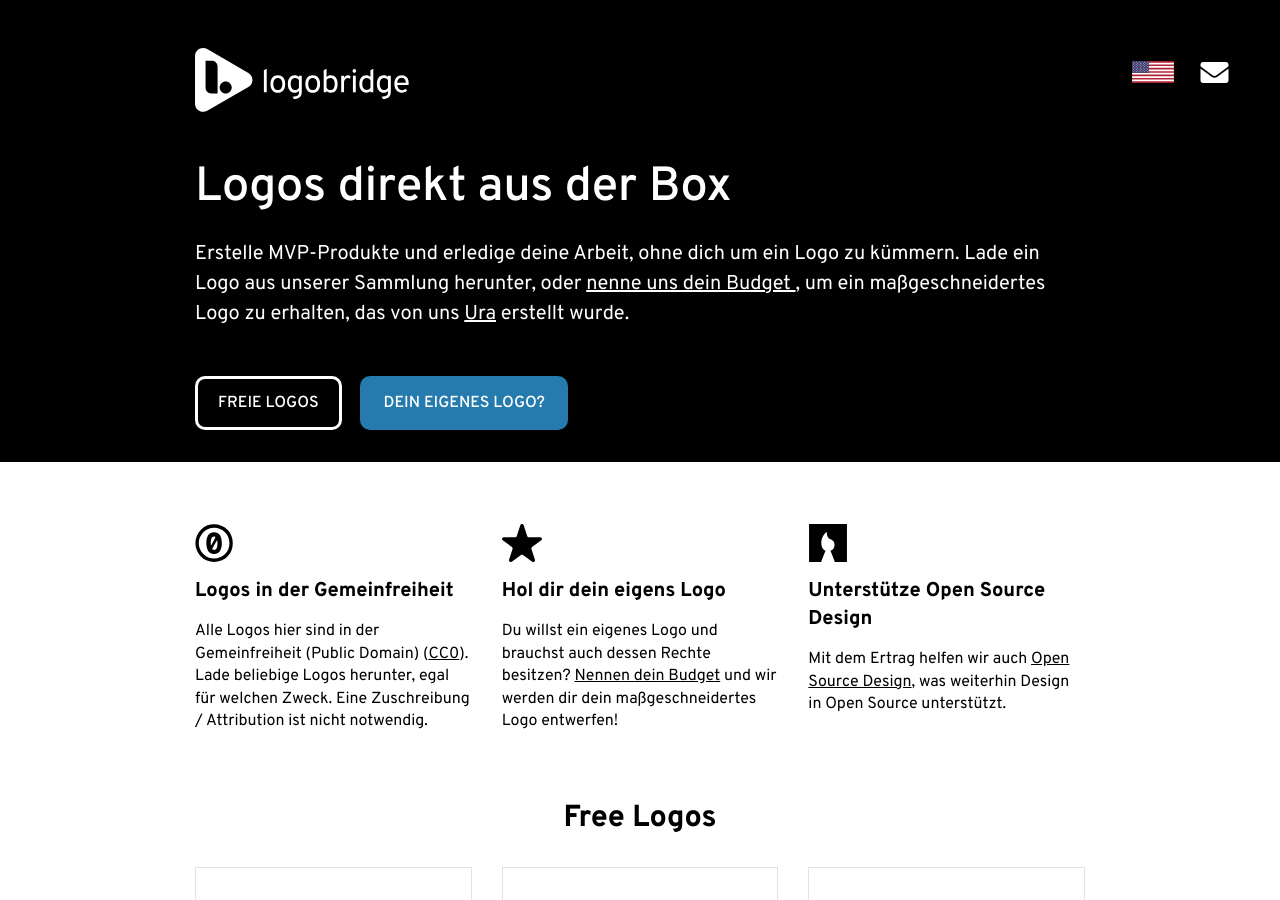
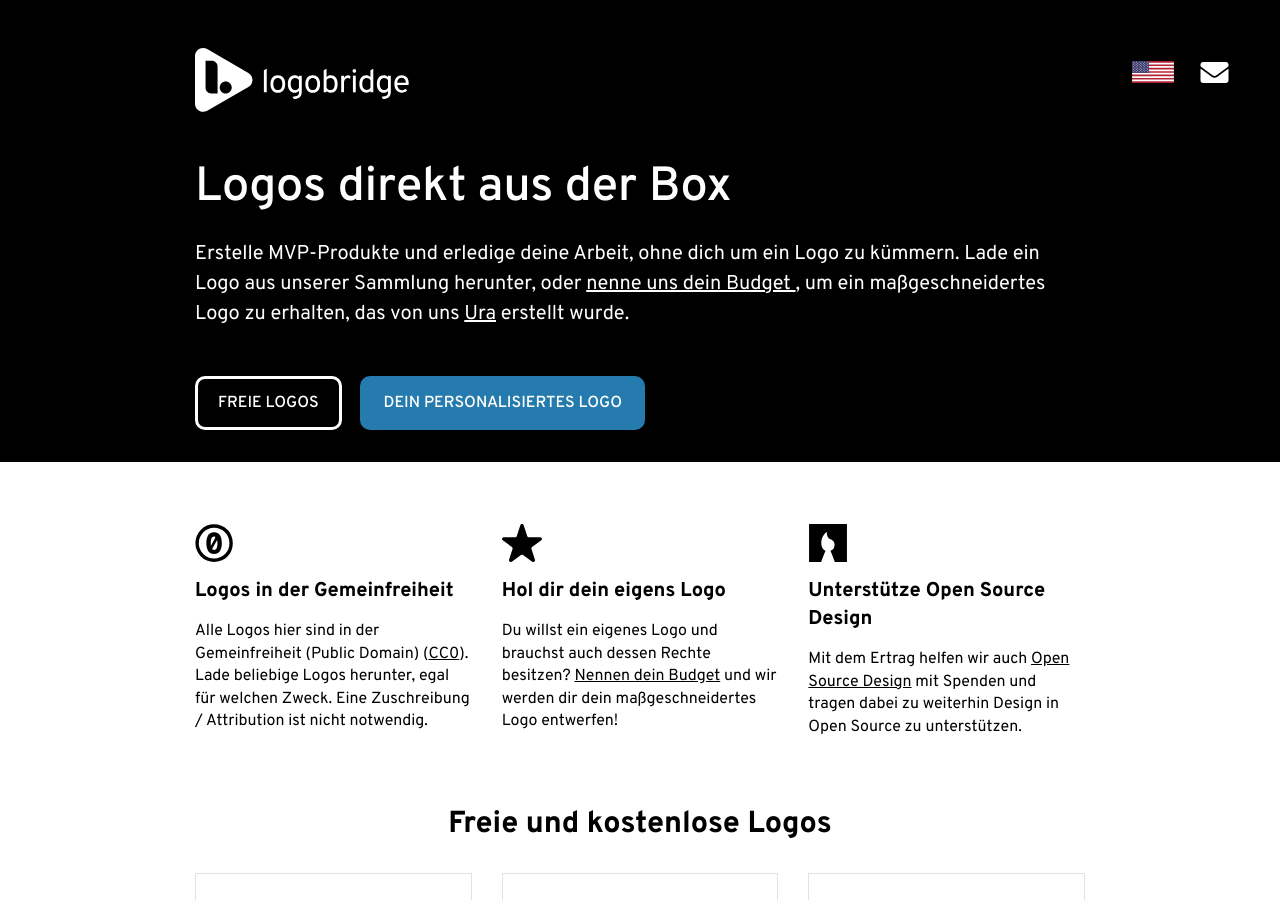
Before and after one commit to uradotdesign/logobridge, a Jekyll site: the page built from de/index.html, in a window 1280 px wide and 900 px high. Built offline with Jekyll 4.4.1, drawn with Linux system fonts in a browser that asks for light colours; Markdown is read by kramdown in place of the engine named in the settings.

Commit message:
german translation tweaks

```diff
--- a/_includes/de/header.html
+++ b/_includes/de/header.html
@@ -27,7 +27,7 @@
 
     <div class="pt-2 pb-2">
     <a class="button-free mt-2" href="#free">Freie Logos</a>
-    <a class="button-premium mt-2" href="#form">Dein eigenes Logo?</a>
+    <a class="button-premium mt-2" href="#form">Dein personalisiertes Logo</a>
   </div>
 
 </div>
--- a/_includes/de/logos.html
+++ b/_includes/de/logos.html
@@ -1,6 +1,6 @@
 <div class="wrapper">
 
-    <h1 class="center pt-4">Free Logos</h1>
+    <h1 class="center pt-4">Freie und kostenlose Logos</h1>
 
     <div id="free" class="row">
 
--- a/de/index.html
+++ b/de/index.html
@@ -19,6 +19,6 @@ layout: de
 	</div>
 	<div class="col-sm pt-2">
 <svg xmlns="http://www.w3.org/2000/svg" viewBox="-497 263.9 40 38" width="40" height="38"><path d="M-458.044 263.944h-37.91v37.91h12.18l.014-.028s3.847-10.373 4.36-11.137c0 0-4.43-1-4.305-8.235s5.666-10.915 5.666-10.915-.972 5.555 3.43 7.6c0 0 4.236 1.208 4.166 5.47-.083 4.263-2.736 5.54-4.097 6.124.5.736 4.083 10.4 4.347 11.096l12.15.014z"/></svg>
-<p class="p-1 feature"><strong>Unterstütze Open Source Design</strong></p>Mit dem Ertrag helfen wir auch <a href="https://opensourcedesign.net" target="_blank" rel="noopener">Open Source Design</a>, was weiterhin Design in Open Source unterstützt.
+<p class="p-1 feature"><strong>Unterstütze Open Source Design</strong></p>Mit dem Ertrag helfen wir auch <a href="https://opensourcedesign.net" target="_blank" rel="noopener">Open Source Design</a> mit Spenden und tragen dabei zu weiterhin Design in Open Source zu unterstützen.
 	</div>
 </div>
```
